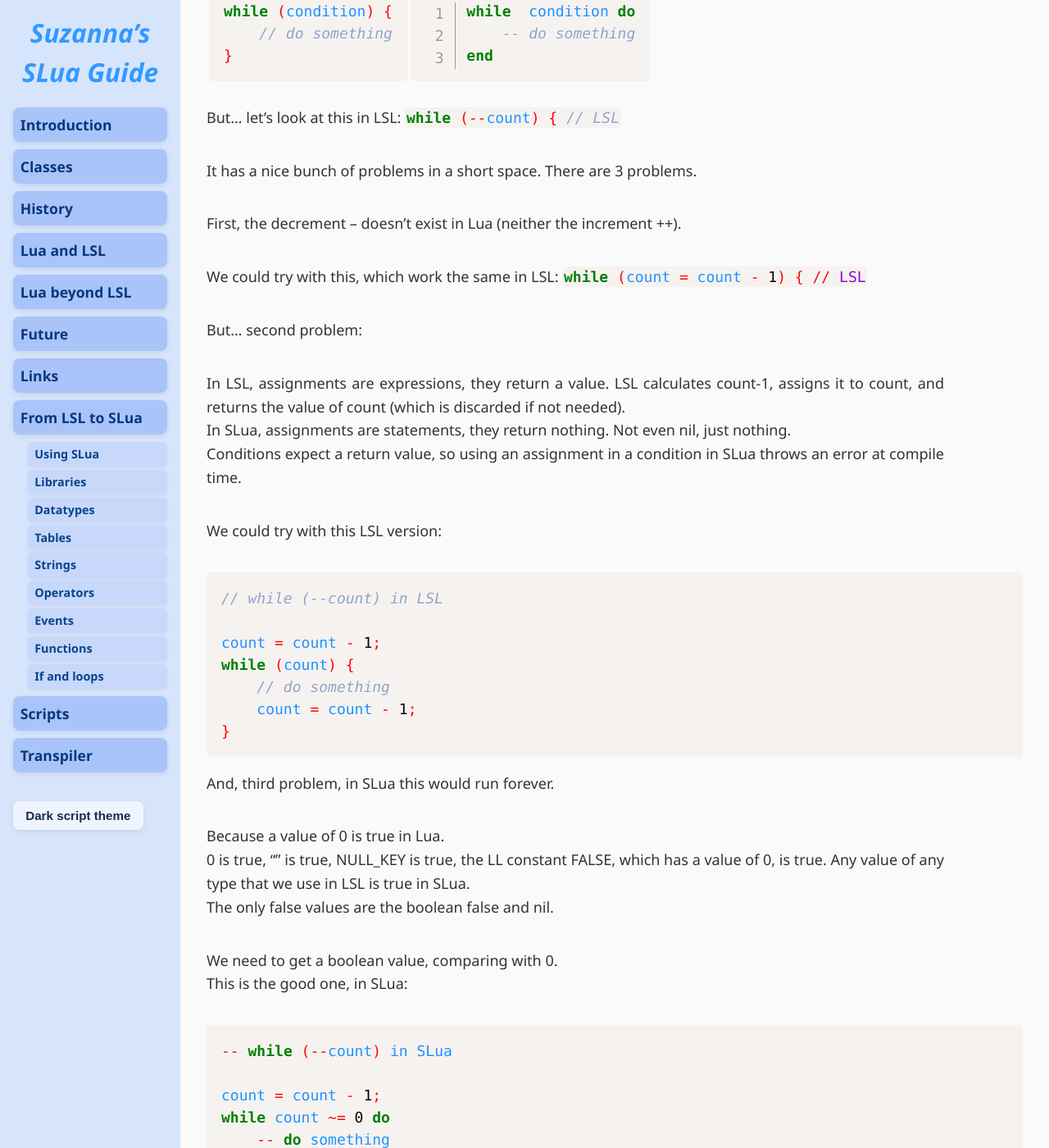
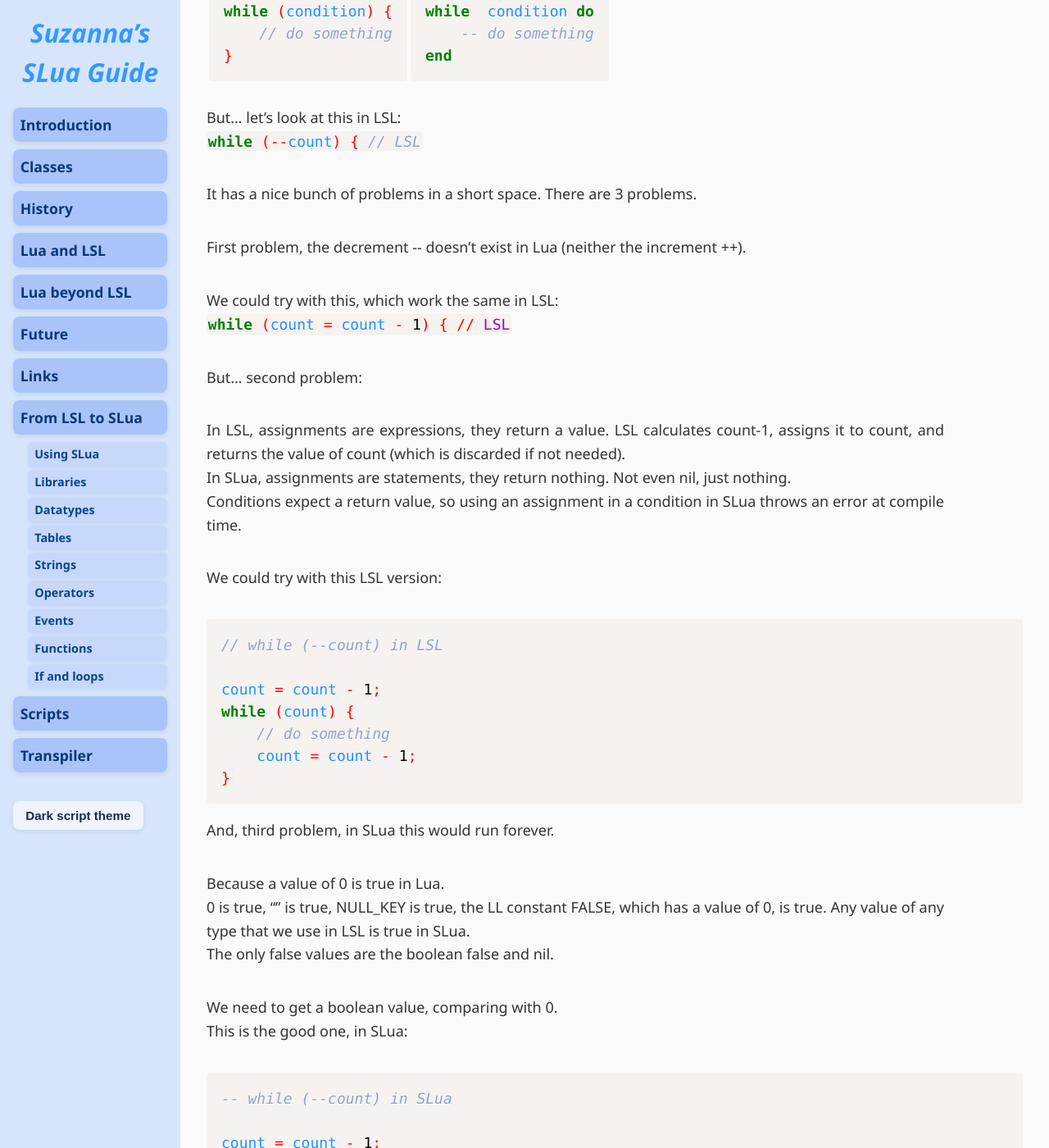
Before and after one commit to Suzanna-Linn/slua, a Jekyll site: the page built from docs/moving-if-and-loops.md, in a window 1280 px wide and 1400 px high, scrolled down 2683 px. Shown: the whole window at 82% size. Built offline with Jekyll 4.4.1, drawn with Linux system fonts in a browser that asks for light colours; nearby versions of some CDN libraries; our own code applies the rules of GitHub Pages for plain Markdown files; comment, search, counter and statistics services are not loaded.

Commit message:
Update moving-if-and-loops.md

```diff
--- a/docs/moving-if-and-loops.md
+++ b/docs/moving-if-and-loops.md
@@ -128,7 +128,7 @@
 	// do something
 }</code></pre>
 </td><td>
-<pre class="language-slua line-numbers"><code class="language-slua">while  condition do
+<pre class="language-slua"><code class="language-slua">while  condition do
 	-- do something
 end</code></pre>
 </td></tr></table>
@@ -138,7 +138,7 @@
 
 It has a nice bunch of problems in a short space. There are 3 problems.
 
-First, the decrement -- doesn't exist in Lua (neither the increment ++).
+First problem, the decrement \-\- doesn't exist in Lua (neither the increment ++).
 
 We could try with this, which work the same in LSL:
 <code class="language-slua">while (count = count - 1) {  // LSL</code>
@@ -166,7 +166,7 @@
 
 We need to get a boolean value, comparing with 0.
 This is the good one, in SLua:
-<pre class="language-lsl"><code class="language-lsl">-- while (--count) in SLua
+<pre class="language-slua"><code class="language-slua">-- while (--count) in SLua
 
 count = count - 1;
 while count ~= 0 do
```
